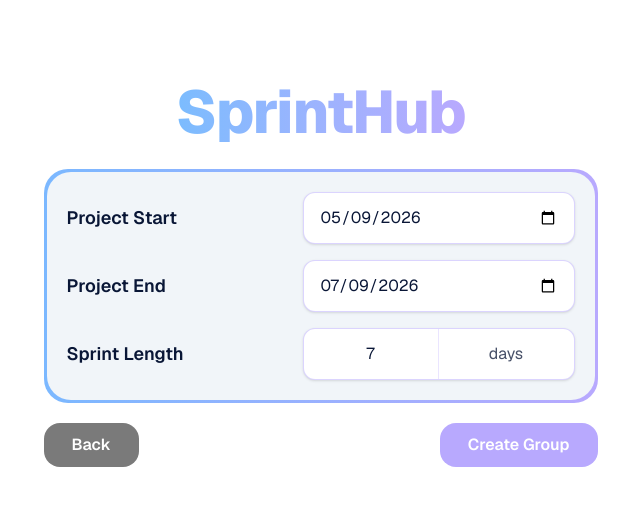
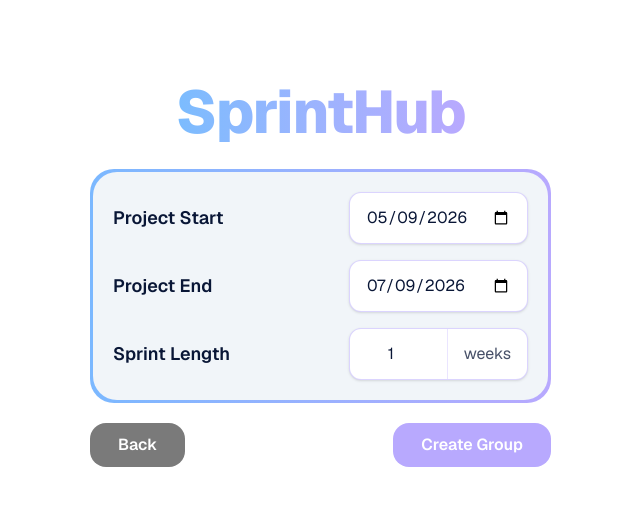
Before and after one commit to UOA-CS732-S1-2026/group-project-radiant-rabbits, a Next.js app: page /set-group in a window 1280 px wide. Shown: the top 506 px of the page, without its empty margins (312-952 px from the left). Built offline with nearby package versions, Linux system fonts and the light colour scheme.

Commit message:
only uses weeks now for setting up the sprint length, must be between 1 and 4 weeks

```diff
--- a/src/app/(group-change)/set-group/page.tsx
+++ b/src/app/(group-change)/set-group/page.tsx
@@ -10,14 +10,6 @@ const fieldColumnClass =
   "w-full max-w-[18rem] min-w-0 justify-self-start sm:max-w-[17rem]";
 
 const dateFieldClass = `${fieldColumnClass} min-h-12 rounded-lg border border-brand-accent/50 bg-brand-surface px-md py-2 text-body-md leading-tight text-brand-dark shadow-sm outline-none transition-shadow [color-scheme:light] focus:ring-2 focus:ring-brand-primary sm:min-h-[3.25rem]`;
-
-const SPRINT_UNITS = ["days", "weeks", "months"] as const;
-type SprintLengthUnit = (typeof SPRINT_UNITS)[number];
-
-function nextSprintUnit(current: SprintLengthUnit): SprintLengthUnit {
-  const i = SPRINT_UNITS.indexOf(current);
-  return SPRINT_UNITS[(i + 1) % SPRINT_UNITS.length];
-}
 
 function toDateInputValue(d: Date): string {
   const y = d.getFullYear();
@@ -36,7 +28,6 @@ function SetGroupContent() {
   const router = useRouter();
   const searchParams = useSearchParams();
 
-  // Get parameters from groups page
   const repoName = searchParams.get("repoName");
   const repoOwner = searchParams.get("repoOwner");
 
@@ -47,11 +38,8 @@ function SetGroupContent() {
     const today = new Date();
     return toDateInputValue(addCalendarMonths(today, 2));
   });
-  const [sprintLength, setSprintLength] = useState(7);
-  const [sprintLengthUnit, setSprintLengthUnit] =
-    useState<SprintLengthUnit>("days");
+  const [sprintLength, setSprintLength] = useState(1);
 
-  // States for the API call to create the group and error handling
   const [isSubmitting, setIsSubmitting] = useState(false);
   const [errorMessage, setErrorMessage] = useState("");
 
@@ -63,31 +51,40 @@ function SetGroupContent() {
       return;
     }
 
+    if (sprintLength < 1 || sprintLength > 4) {
+      setErrorMessage("Sprint length must be between 1 and 4 weeks.");
+      return;
+    }
+
     setIsSubmitting(true);
     setErrorMessage("");
 
     try {
-      // Calling POST /api/groups to create the group with the selected repository and default description.
       const response = await fetch("/api/groups", {
         method: "POST",
         headers: { "Content-Type": "application/json" },
         body: JSON.stringify({
-          repoOwner: repoOwner,
-          repoName: repoName,
+          repoOwner,
+          repoName,
           description: `Group for ${repoOwner}/${repoName}`,
-          // Add Sprint details here once added to model
+          sprintSettings: {
+            startDate: projectStart,
+            endDate: projectEnd,
+            sprintLength,
+          },
         }),
       });
 
+      const data = await response.json();
+
       if (!response.ok) {
-        const errorData = await response.json();
-        throw new Error(errorData.error || "Failed to create group.");
+        throw new Error(data.error || "Failed to create group.");
       }
 
-      // Redirect to empty dashboard for created group
       router.push("/dashboard");
     } catch (error: any) {
       setErrorMessage(error.message);
+    } finally {
       setIsSubmitting(false);
     }
   };
@@ -96,9 +93,8 @@ function SetGroupContent() {
     <div className="flex min-h-0 flex-1 flex-col overflow-y-auto">
       <div className="flex flex-col justify-start px-0 pt-0 sm:px-lg">
         <div className="flex w-full max-w-full min-w-0 flex-col items-stretch gap-4 sm:mx-auto sm:w-fit sm:gap-5">
-          {/* Display an errors from group creation API*/}
           {errorMessage && (
-            <div className="rounded-md bg-red-100 p-3 text-sm text-red-700 text-center">
+            <div className="rounded-md bg-red-100 p-3 text-center text-sm text-red-700">
               {errorMessage}
             </div>
           )}
@@ -140,30 +136,29 @@ function SetGroupContent() {
                 Sprint Length
               </label>
               <div
-                className={`grid min-h-12 min-w-0 grid-cols-2 overflow-hidden rounded-lg border border-brand-accent/50 bg-brand-surface shadow-sm focus-within:ring-2 focus-within:ring-brand-primary sm:min-h-[3.25rem] ${fieldColumnClass}`}
+                className={`grid min-h-12 min-w-0 grid-cols-[1fr_auto] overflow-hidden rounded-lg border border-brand-accent/50 bg-brand-surface shadow-sm focus-within:ring-2 focus-within:ring-brand-primary sm:min-h-[3.25rem] ${fieldColumnClass}`}
               >
                 <div className="flex min-h-0 min-w-0 items-center justify-center border-r border-brand-accent/30 py-1.5 sm:py-2">
                   <input
                     id="set-group-sprint"
                     type="number"
                     min={1}
+                    max={4}
+                    step={1}
                     value={sprintLength}
                     onChange={(e) => {
                       const n = Number(e.target.value);
-                      if (!Number.isNaN(n) && n >= 1) setSprintLength(n);
+                      if (!Number.isNaN(n)) {
+                        setSprintLength(Math.min(4, Math.max(1, n)));
+                      }
                     }}
-                    className="w-full min-w-0 border-0 bg-transparent text-center text-body-md text-brand-dark outline-none [appearance:textfield] [&::-webkit-inner-spin-button]:appearance-none [&::-webkit-outer-spin-button]:appearance-none"
-                    aria-label="Sprint length amount"
+                    className="w-full min-w-0 border-0 bg-transparent text-center text-body-md text-brand-dark outline-none"
+                    aria-label="Sprint length in weeks"
                   />
                 </div>
-                <button
-                  type="button"
-                  className="flex min-h-0 min-w-0 cursor-pointer select-none items-center justify-center border-0 py-1.5 text-body-md text-brand-dark/75 transition-colors hover:bg-brand-accent/15 active:bg-brand-accent/25 sm:py-2"
-                  onClick={() => setSprintLengthUnit((u) => nextSprintUnit(u))}
-                  aria-label={`Unit: ${sprintLengthUnit}. Click to switch between days, weeks, and months.`}
-                >
-                  {sprintLengthUnit}
-                </button>
+                <div className="flex min-h-0 min-w-0 items-center justify-center px-4 py-1.5 text-body-md text-brand-dark/75 sm:py-2">
+                  weeks
+                </div>
               </div>
             </div>
           </GroupCard>
@@ -178,7 +173,6 @@ function SetGroupContent() {
               Back
             </Button>
 
-            {/* Changed from href link to a button that triggers the API call */}
             <Button
               size="lg"
               onClick={handleCreateGroup}
@@ -202,7 +196,6 @@ export default function SetGroupPage() {
           <SprintHubTitle />
         </header>
 
-        {/* Suspense is required by Next.js when using useSearchParams */}
         <Suspense fallback={<div className="text-center">Loading...</div>}>
           <SetGroupContent />
         </Suspense>
```
